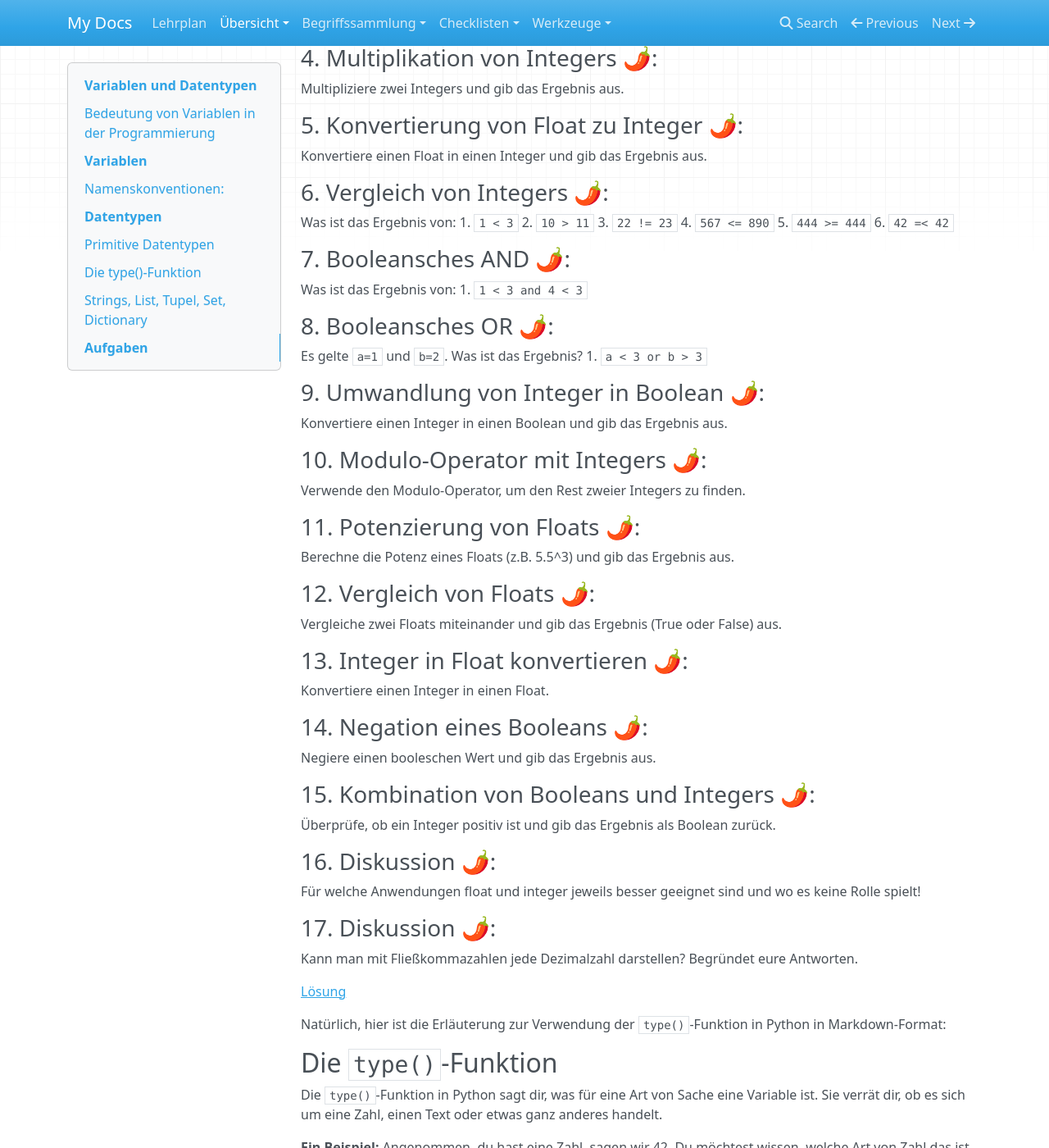
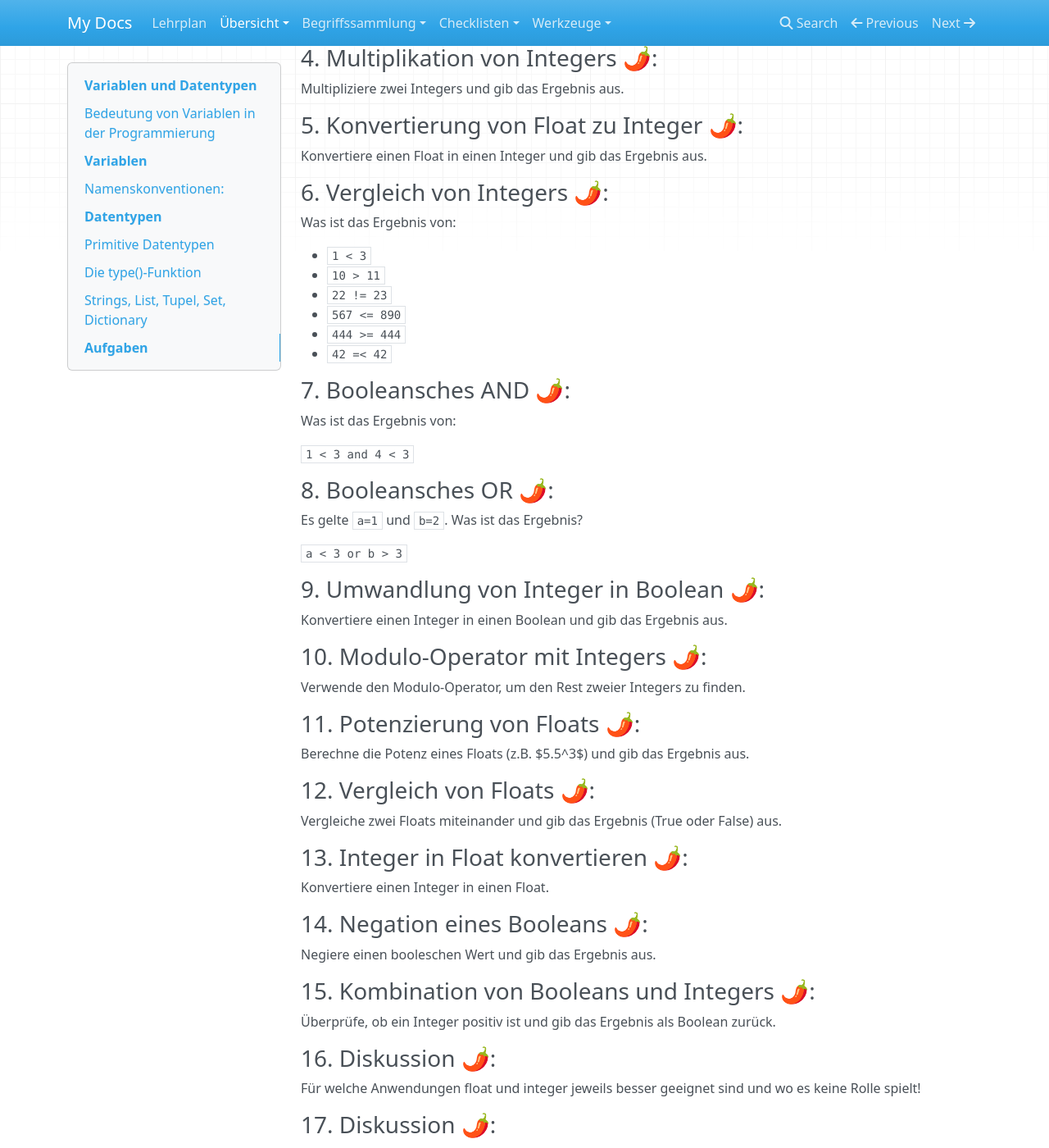
Before and after one commit to kevinsuelzle/Python_Wiki, an MkDocs documentation site: the page built from docs/lehrplan/python_grundlagen/variables_types/variablen_datentypen.md, in a window 1280 px wide and 1400 px high, scrolled down 3285 px. Shown: the whole window at 82% size. Built offline with MkDocs 1.6.1, drawn with Linux system fonts in a browser that asks for light colours; nearby versions of some CDN libraries.

```diff
--- a/docs/lehrplan/python_grundlagen/variables_types/variablen_datentypen.md
+++ b/docs/lehrplan/python_grundlagen/variables_types/variablen_datentypen.md
@@ -156,24 +156,30 @@ Multipliziere zwei Integers und gib das Ergebnis aus.
 Konvertiere einen Float in einen Integer und gib das Ergebnis aus.
 ### 6. **Vergleich von Integers** 🌶️:
 Was ist das Ergebnis von:
-    1. `1 < 3`
-    2. `10 > 11`
-    3. `22 != 23`
-    4. `567 <= 890`
-    5. `444 >= 444`
-    6. `42 =< 42`
+
+* `1 < 3`
+* `10 > 11`
+* `22 != 23`
+* `567 <= 890`
+* `444 >= 444`
+* `42 =< 42`
+
 ### 7. **Booleansches AND** 🌶️:
 Was ist das Ergebnis von:
-    1. `1 < 3 and 4 < 3`
+
+`1 < 3 and 4 < 3`
+
 ### 8. **Booleansches OR** 🌶️:
 Es gelte `a=1` und `b=2`. Was ist das Ergebnis?
-    1. `a < 3 or b > 3`
+
+`a < 3 or b > 3`
+
 ### 9. **Umwandlung von Integer in Boolean** 🌶️:
 Konvertiere einen Integer in einen Boolean und gib das Ergebnis aus.
 ### 10. **Modulo-Operator mit Integers** 🌶️:
 Verwende den Modulo-Operator, um den Rest zweier Integers zu finden.
 ### 11. **Potenzierung von Floats** 🌶️:
-Berechne die Potenz eines Floats (z.B. 5.5^3) und gib das Ergebnis aus.
+Berechne die Potenz eines Floats (z.B. $5.5^3$) und gib das Ergebnis aus.
 ### 12. **Vergleich von Floats** 🌶️:
 Vergleiche zwei Floats miteinander und gib das Ergebnis (True oder False) aus.
 ### 13. **Integer in Float konvertieren** 🌶️:
```
Also changed, not shown: docs/checklists/checklist_1.md (+1 -1 lines).
